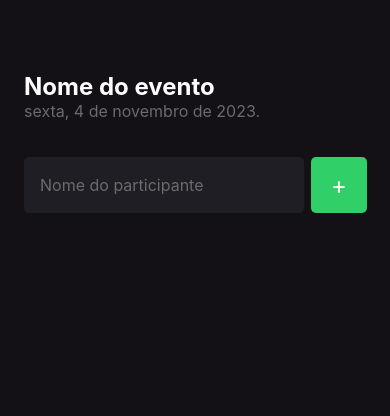
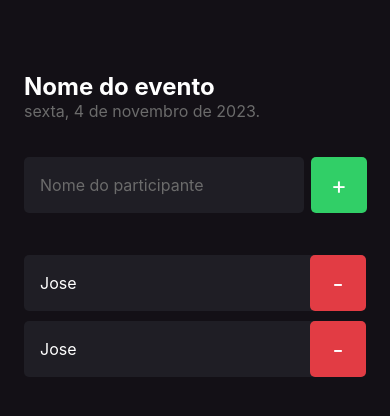
Before and after one commit to jose-rgb/imhere, a React Native app: screen / in a window 390 px wide. Shown: the top 416 px of the page. Built offline with nearby package versions, Linux system fonts and the light colour scheme.

Commit message:
add componente Participant

```diff
--- /dev/null
+++ b/src/components/Participant/index.tsx
@@ -0,0 +1,18 @@
+import { View, Text, TouchableOpacity } from "react-native";
+import { styles } from "./style";
+
+export function Participant() {
+    return(
+        <View style={styles.container}>
+            <Text  style={styles.name}>
+                Jose
+            </Text>
+
+            <TouchableOpacity style={styles.button} >
+                    <Text style={styles.buttonText}>
+                        -
+                    </Text>
+            </TouchableOpacity>
+        </View>
+    )
+}
--- /dev/null
+++ b/src/components/Participant/style.ts
@@ -0,0 +1,30 @@
+import { StyleSheet } from "react-native";
+
+export const styles = StyleSheet.create({
+    container: {
+        width: '100%',
+        backgroundColor: '#1F1E25',
+        borderRadius: 5,
+        flexDirection: 'row',
+        alignItems: 'center',
+        marginBottom: 10,
+    },
+    name: {
+        flex: 1,
+        fontSize: 16,
+        color: '#FFF',
+        marginLeft: 16,
+    },
+    buttonText: {
+        color: '#FFF',
+        fontSize: 24
+    },
+    button: {
+        width: 56,
+        height: 56,
+        borderRadius: 5,
+        backgroundColor: '#E23C44',
+        alignItems: 'center',
+        justifyContent: 'center',
+    },
+});
--- a/src/screens/Home/index.tsx
+++ b/src/screens/Home/index.tsx
@@ -1,4 +1,7 @@
 import { Text, View, TextInput, TouchableOpacity } from "react-native";
+
+import { Participant } from "../../components/Participant";
+
 import { styles } from "./styles";
 
 export default function Home() {
@@ -32,6 +35,9 @@
                 </TouchableOpacity>
             </View>
 
+            <Participant />
+            <Participant />
+
         </View>
     )
 }
```
